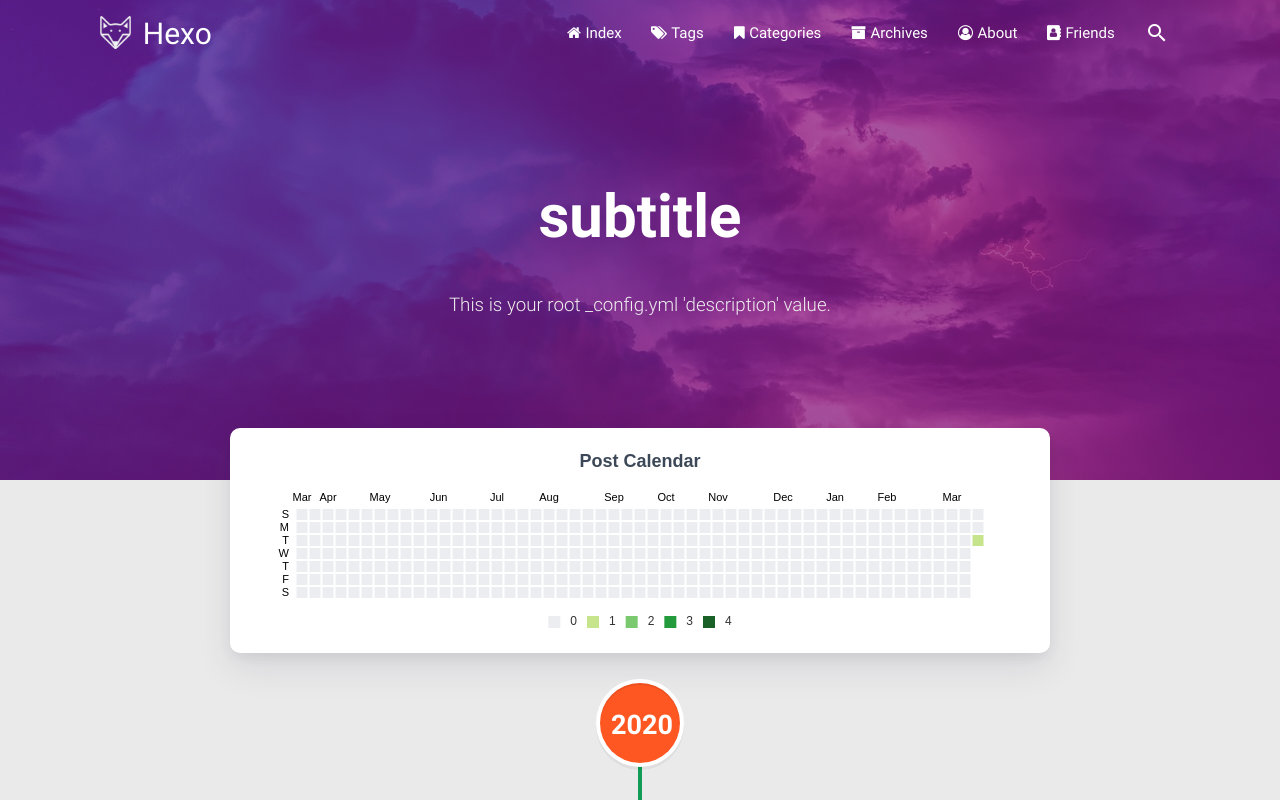
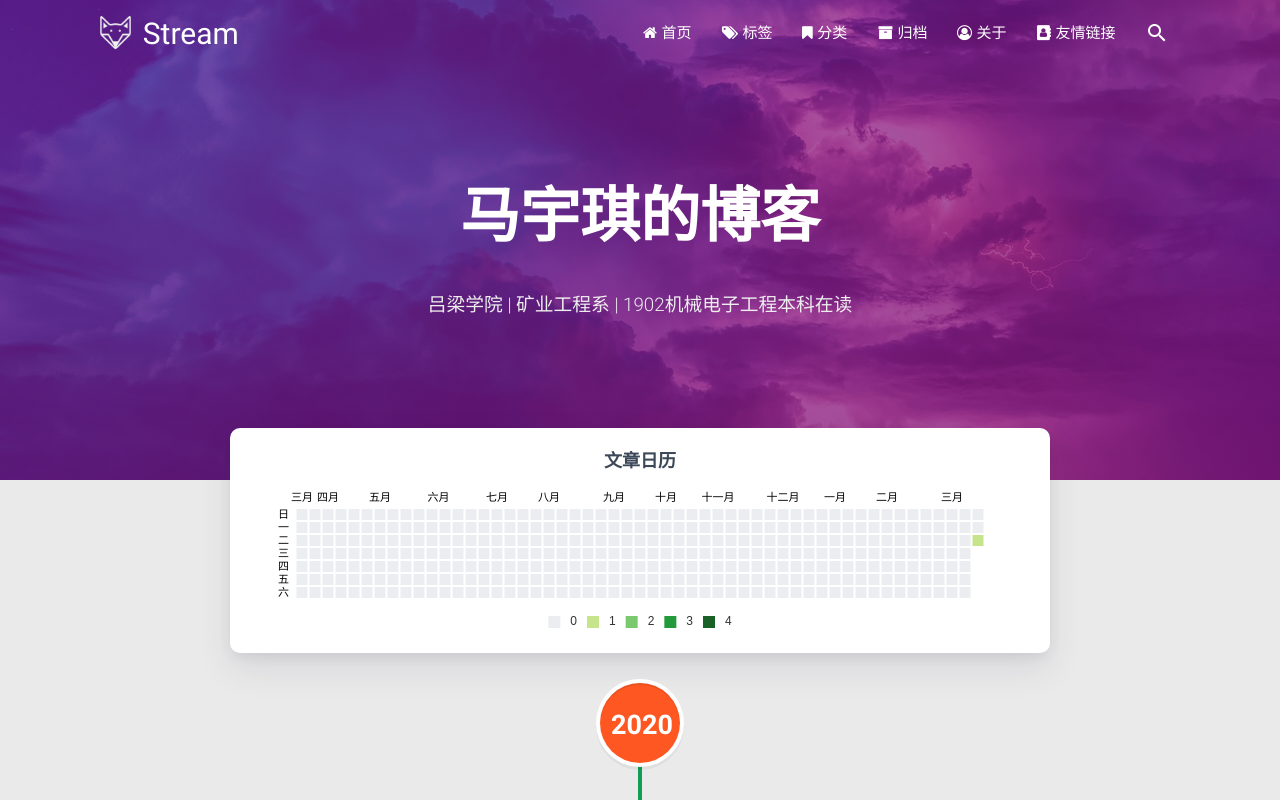
Before and after one commit to DreamStream7/DreamStream7.github.io, a plain HTML site: page archives/index.html in a window 1280 px wide. Shown: the top 800 px of the page. Drawn offline with Linux system fonts and the light colour scheme; some packages are replaced by stand-ins of ours; no server answers; a script that the page names is missing.

Commit message:
Site updated: 2020-03-31 17:24:26

```diff
--- a/archives/index.html
+++ b/archives/index.html
@@ -1,11 +1,11 @@
 <!DOCTYPE HTML>
-<html lang="en">
+<html lang="zh-CN">
 
 
 <head>
     <meta charset="utf-8">
-    <meta name="keywords" content="Archives, Hexo">
-    <meta name="description" content="Archives | Hexo">
+    <meta name="keywords" content="归档, Stream">
+    <meta name="description" content="归档 | Stream">
     <meta http-equiv="X-UA-Compatible" content="IE=edge">
     <meta name="viewport" content="width=device-width, initial-scale=1.0">
     <meta name="renderer" content="webkit|ie-stand|ie-comp">
@@ -13,7 +13,7 @@
     <meta name="format-detection" content="telephone=no">
     <meta name="apple-mobile-web-app-capable" content="yes">
     <meta name="apple-mobile-web-app-status-bar-style" content="black-translucent">
-    <title>Archives | Hexo</title>
+    <title>归档 | Stream</title>
     <link rel="icon" type="image/png" href="/favicon.png">
 
     <link rel="stylesheet" type="text/css" href="/libs/awesome/css/font-awesome.min.css">
@@ -42,7 +42,7 @@
 
                         <img src="/medias/logo.png" class="logo-img hide-on-small-only">
 
-                        <span class="logo-span">Hexo</span>
+                        <span class="logo-span">Stream</span>
                     </a>
                 </div>
 
@@ -55,7 +55,7 @@
 
             <i class="fa fa-home"></i>
 
-            <span>Index</span>
+            <span>首页</span>
         </a>
     </li>
 
@@ -64,7 +64,7 @@
 
             <i class="fa fa-tags"></i>
 
-            <span>Tags</span>
+            <span>标签</span>
         </a>
     </li>
 
@@ -73,7 +73,7 @@
 
             <i class="fa fa-bookmark"></i>
 
-            <span>Categories</span>
+            <span>分类</span>
         </a>
     </li>
 
@@ -82,7 +82,7 @@
 
             <i class="fa fa-archive"></i>
 
-            <span>Archives</span>
+            <span>归档</span>
         </a>
     </li>
 
@@ -91,7 +91,7 @@
 
             <i class="fa fa-user-circle-o"></i>
 
-            <span>About</span>
+            <span>关于</span>
         </a>
     </li>
 
@@ -100,13 +100,13 @@
 
             <i class="fa fa-address-book"></i>
 
-            <span>Friends</span>
+            <span>友情链接</span>
         </a>
     </li>
 
     <li>
         <a id="toggleSearch" class="waves-effect waves-light">
-            <i id="searchIcon" class="mdi-action-search" title="Search"></i>
+            <i id="searchIcon" class="mdi-action-search" title="搜索"></i>
         </a>
     </li>
 
@@ -118,10 +118,10 @@
 
         <img src="/medias/logo.png" class="logo-img circle responsive-img">
 
-        <div class="logo-name">Hexo</div>
+        <div class="logo-name">Stream</div>
         <div class="logo-desc">
 
-            Never really desperate, only the lost of the soul.
+            吕梁学院 | 矿业工程系 | 1902机械电子工程本科在读
 
         </div>
     </div>
@@ -135,7 +135,7 @@
 
                 <i class="fa fa-fw fa-home"></i>
 
-                Index
+                首页
             </a>
         </li>
 
@@ -144,7 +144,7 @@
 
                 <i class="fa fa-fw fa-tags"></i>
 
-                Tags
+                标签
             </a>
         </li>
 
@@ -153,7 +153,7 @@
 
                 <i class="fa fa-fw fa-bookmark"></i>
 
-                Categories
+                分类
             </a>
         </li>
 
@@ -162,7 +162,7 @@
 
                 <i class="fa fa-fw fa-archive"></i>
 
-                Archives
+                归档
             </a>
         </li>
 
@@ -171,7 +171,7 @@
 
                 <i class="fa fa-fw fa-user-circle-o"></i>
 
-                About
+                关于
             </a>
         </li>
 
@@ -180,7 +180,7 @@
 
                 <i class="fa fa-fw fa-address-book"></i>
 
-                Friends
+                友情链接
             </a>
         </li>
 
@@ -285,13 +285,13 @@
                 <div class="brand">
                     <div class="title center-align">
 
-                        subtitle
+                        马宇琪的博客
 
                     </div>
 
                     <div class="description center-align">
 
-                        This is your root _config.yml 'description' value.
+                        吕梁学院 | 矿业工程系 | 1902机械电子工程本科在读
 
                     </div>
                 </div>
@@ -324,7 +324,7 @@ $('.bg-cover').css('background-image', 'url(/medias/banner/' + new Date().getDay
     let option = {
         title: {
             top: 0,
-            text: 'Post Calendar',
+            text: '文章日历',
             left: 'center',
             textStyle: {
                 color: '#3C4858'
@@ -370,12 +370,12 @@ $('.bg-cover').css('background-image', 'url(/medias/banner/' + new Date().getDay
                 show: false
             },
             monthLabel: {
-                nameMap: 'en',
+                nameMap: 'cn',
                 fontSize: 11
             },
             dayLabel: {
                 formatter: '{start}  1st',
-                nameMap: 'en',
+                nameMap: 'cn',
                 fontSize: 11
             }
         }],
@@ -515,8 +515,8 @@ $('.bg-cover').css('background-image', 'url(/medias/banner/' + new Date().getDay
 <div id="searchModal" class="modal">
     <div class="modal-content">
         <div class="search-header">
-            <span class="title"><i class="fa fa-search"></i>&nbsp;&nbsp;Search</span>
-            <input type="search" id="searchInput" name="s" placeholder="Please enter a search keyword"
+            <span class="title"><i class="fa fa-search"></i>&nbsp;&nbsp;搜索</span>
+            <input type="search" id="searchInput" name="s" placeholder="请输入搜索的关键字"
                    class="search-input" autofocus="">
         </div>
         <div id="searchResult"></div>
```
Also changed, not shown: 2020/03/31/hello-world/index.html (+30 -30 lines), archives/2020/03/index.html (+27 -27 lines), archives/2020/index.html (+27 -27 lines), index.html (+24 -24 lines).
